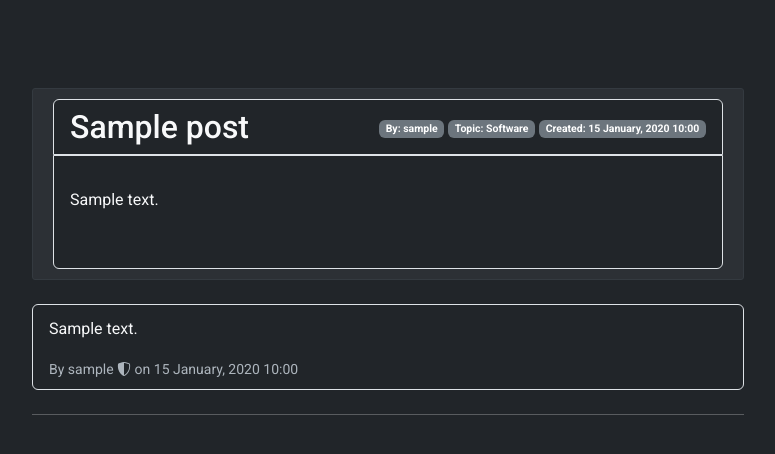
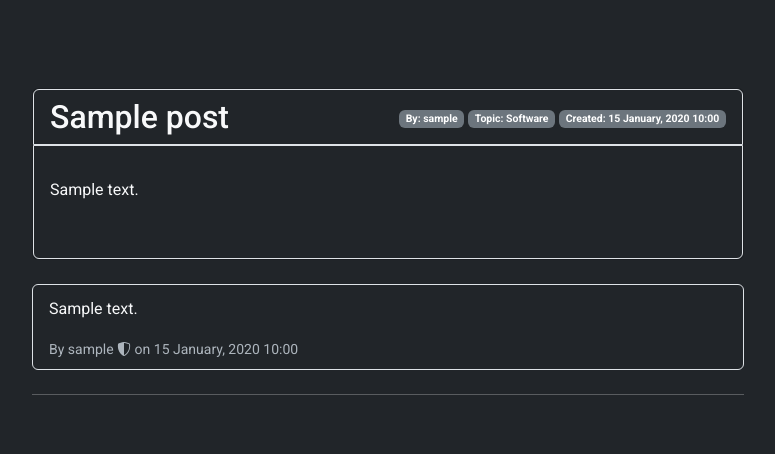
Before and after one commit to KafetzisThomas/UOI-StudyNotes, a Django app: page /post/1/ in a window 1280 px wide. Shown: the part 57-511 px from the top of the page, without its empty margins (252-1027 px from the left). Run offline with Django 5.2, Linux system fonts and the light colour scheme; tables that the repository leaves empty hold one stand-in row (values such as "Sample post"); some libraries are stand-ins or nearby versions.

Commit message:
Remove padding from post card

```diff
--- a/forum/templates/forum/post.html
+++ b/forum/templates/forum/post.html
@@ -14,7 +14,7 @@
 
     <div class="container mt-4 mb-4">
         <!-- post section -->
-        <div class="card mb-4 post-section">
+        <div class="card bg-dark mb-4">
             <div class="card-header d-flex justify-content-between align-items-center bg-dark border rounded-top mb-0">
                 <h2 class="mb-0 text-light">{{ post.title }}</h2>
                 <small class="text-muted">
```
